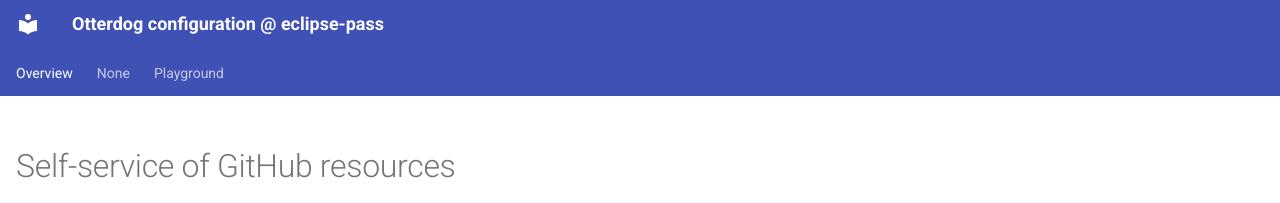
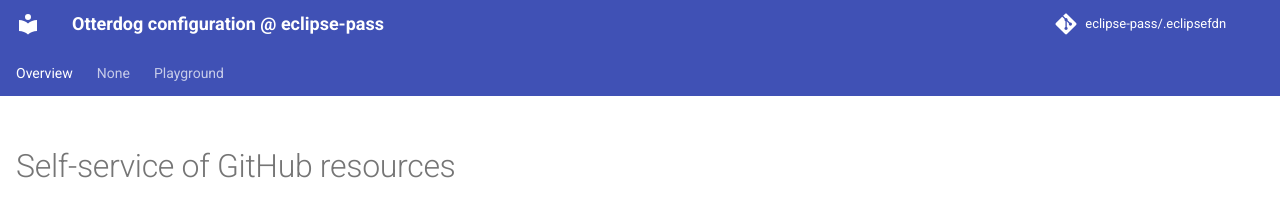
Before and after one commit to eclipse-pass/.eclipsefdn, an MkDocs documentation site: the page built from docs/index.md, in a window 1280 px wide. Shown: the top 203 px of the page. Built offline with MkDocs 1.6.1 and Material for MkDocs 9.7.7, drawn with Linux system fonts in a browser that asks for light colours; comment, search, counter and statistics services are not loaded.

Commit message:
Updating file 'mkdocs.yml' with otterdog.

```diff
--- a/mkdocs.yml
+++ b/mkdocs.yml
@@ -3,6 +3,9 @@ site_description: Otterdog configuration @ eclipse-pass
 strict: false
 
 site_url: https://eclipse-pass.github.io/.eclipsefdn/
+
+repo_name: eclipse-pass/.eclipsefdn
+repo_url: https://github.com/eclipse-pass/.eclipsefdn/
 
 docs_dir: ./docs
 site_dir: ./_site
```
